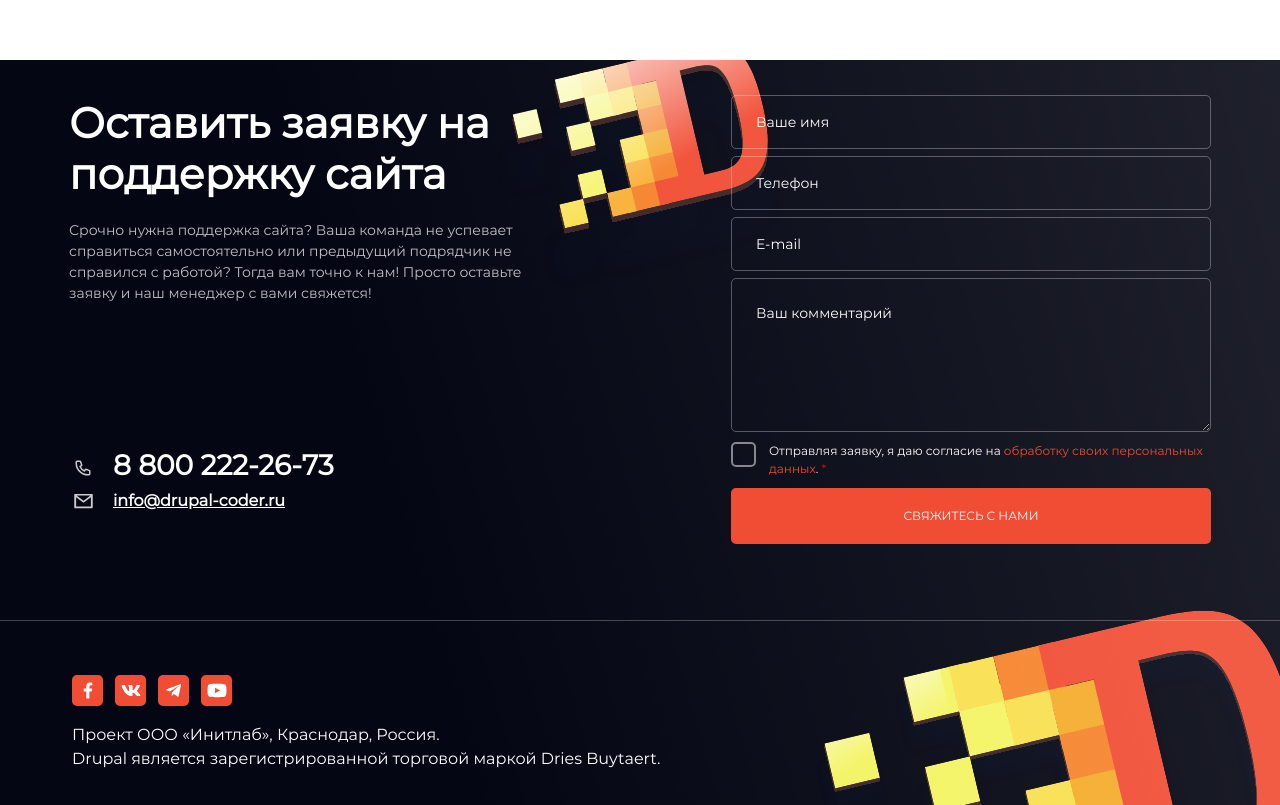
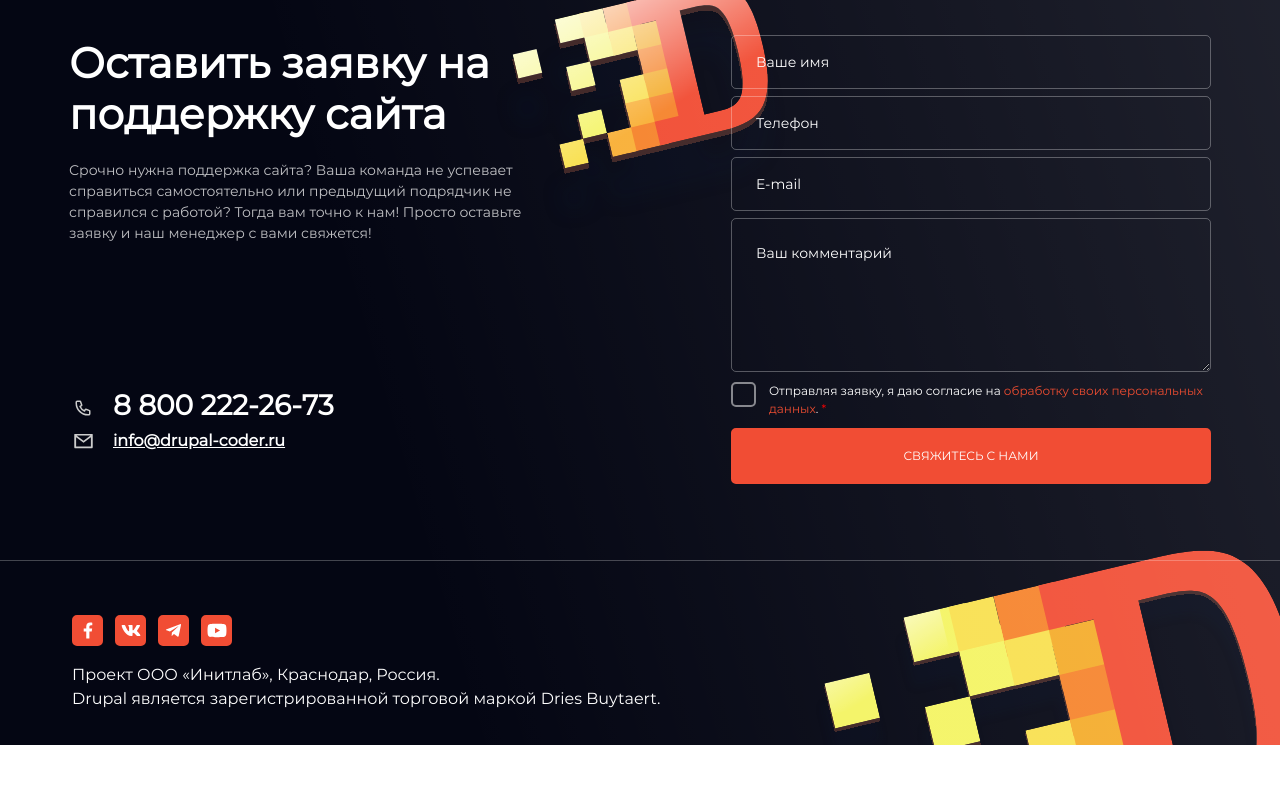
Before and after one commit to Kurva2076/WEBProject, a Vue app: page / in a window 1280 px wide. Built offline with nearby package versions, Linux system fonts and the light colour scheme.

Commit message:
Убрал форматирование для всего блока App

```diff
--- a/src/App.vue
+++ b/src/App.vue
@@ -14,6 +14,7 @@ export default {
 </script>
 
 <style lang="scss">
+
 @font-face {
   font-family: "Montserrat";
   src: url("./assets/fonts/Montserrat/Montserrat-Regular.ttf") format("truetype");
@@ -24,7 +25,4 @@ export default {
   font-family: "Montserrat", system-ui !important;
 }
 
-#app {
-  margin-top: 60px;
-}
 </style>
```
